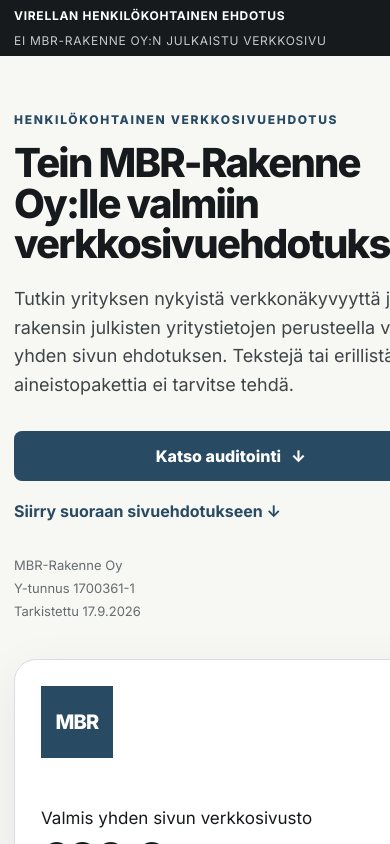
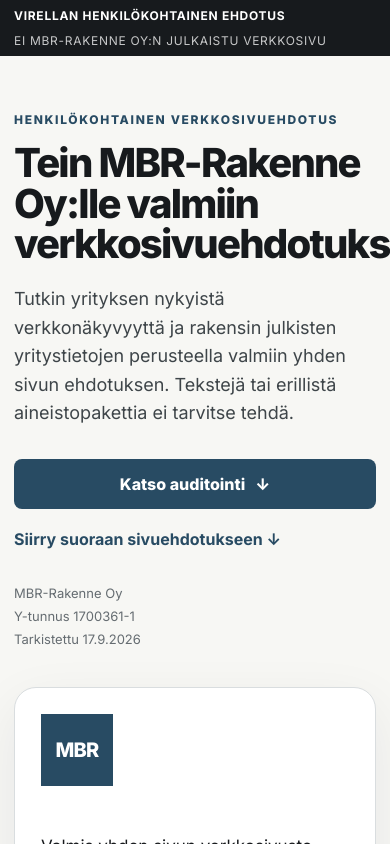
Before and after one commit to GhoulHouse-Dev/MBR-Rakenne, a Next.js app: page / in a window 390 px wide. Shown: the top 844 px of the page. Built offline with nearby package versions, Linux system fonts and the light colour scheme.

Commit message:
fix: eliminate final 390px horizontal overflow

```diff
--- a/src/app/qa-overrides.css
+++ b/src/app/qa-overrides.css
@@ -6,11 +6,22 @@
   max-width: 100%;
 }
 
+.proposal-copy,
+.proposal-summary,
+.site-hero-copy,
+.site-hero-media {
+  min-width: 0;
+}
+
 @media (max-width: 640px) {
   .proposal-copy h1 {
     font-size: 40px;
     line-height: 1.02;
     letter-spacing: -0.045em;
+  }
+
+  .eyebrow {
+    overflow-wrap: anywhere;
   }
 
   .section-heading h2,
```
